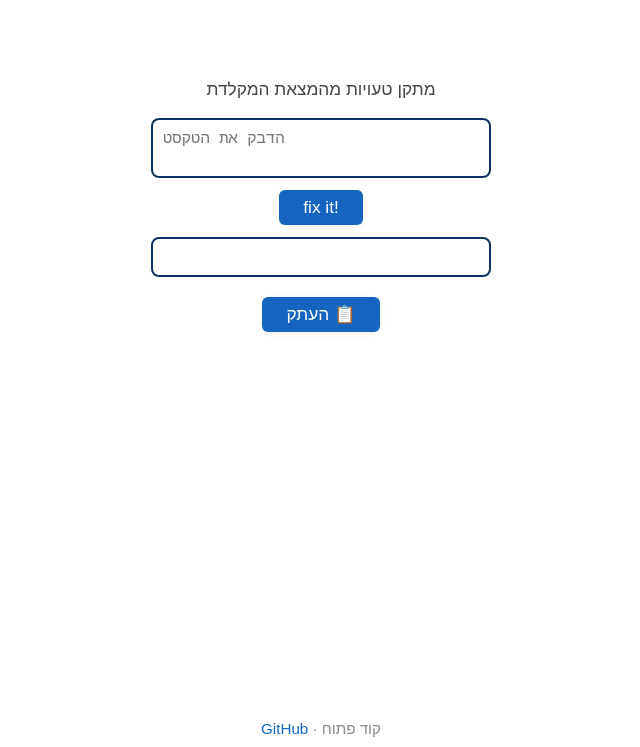
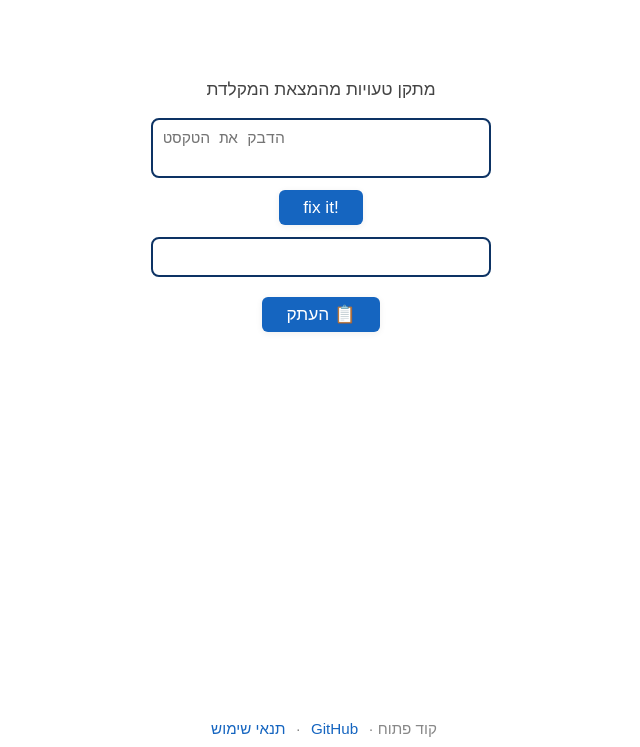
Before and after one commit to david33266/Keyfixer, a plain HTML site: page index.html in a window 1280 px wide. Shown: the part 53-800 px from the top of the page, without its empty margins (319-959 px from the left). Drawn offline with Linux system fonts and the light colour scheme.

Commit message:
Update index.html

```diff
--- a/index.html
+++ b/index.html
@@ -2,7 +2,7 @@
 <html lang="he" dir="rtl">
 <head>
   <meta charset="UTF-8">
-  <title>KeyFixer - תיקון הקלדה</title>
+  <title>KeyFixer -  תיקון הקלדה </title>
   <style>
     body {
       font-family: Arial, sans-serif;
@@ -17,13 +17,13 @@
     .logo {
       margin-top: 32px;
       margin-bottom: 0;
-      width: 208px; /* מוגדל ב־30% */
+      width: 208px;
       max-width: 60vw;
       height: auto;
       display: block;
     }
     .logo-gap {
-      height: 5.1em; /* מוקטן ב־40% */
+      height: 5.1em;
       width: 100%;
       display: block;
       content: "";
@@ -91,9 +91,14 @@
     }
     .footer {
       margin-top: auto;
-      margin-bottom: 9.6px; /* מוקטן ב־40% */
+      margin-bottom: 9.6px;
       color: #888;
       font-size: 0.95em;
+    }
+    .footer a {
+      color: #1565c0;
+      text-decoration: none;
+      margin-inline: 6px;
     }
     @media (max-width: 500px) {
       .boxes-container {
@@ -120,8 +125,12 @@
       <button class="magic-btn" onclick="copyResult()">📋 העתק</button>
     </div>
   </div>
-  <div class="footer">קוד פתוח · <a href="https://github.com/david33266/KeyFixer" target="_blank" style="color:#1565c0;text-decoration:none;">GitHub</a></div>
+  <div class="footer">
+    קוד פתוח ·
+    <a href="https://github.com/david33266/KeyFixer" target="_blank">GitHub</a> ·
+    <a href="terms.html">תנאי שימוש</a>
+  </div>
 
   <script>
     const engToHebMap = {
-      'a': 'ש', 'b': 'נ', 'c': 'ב', 'd': 'ג', 'e':
+      'a': '
```
